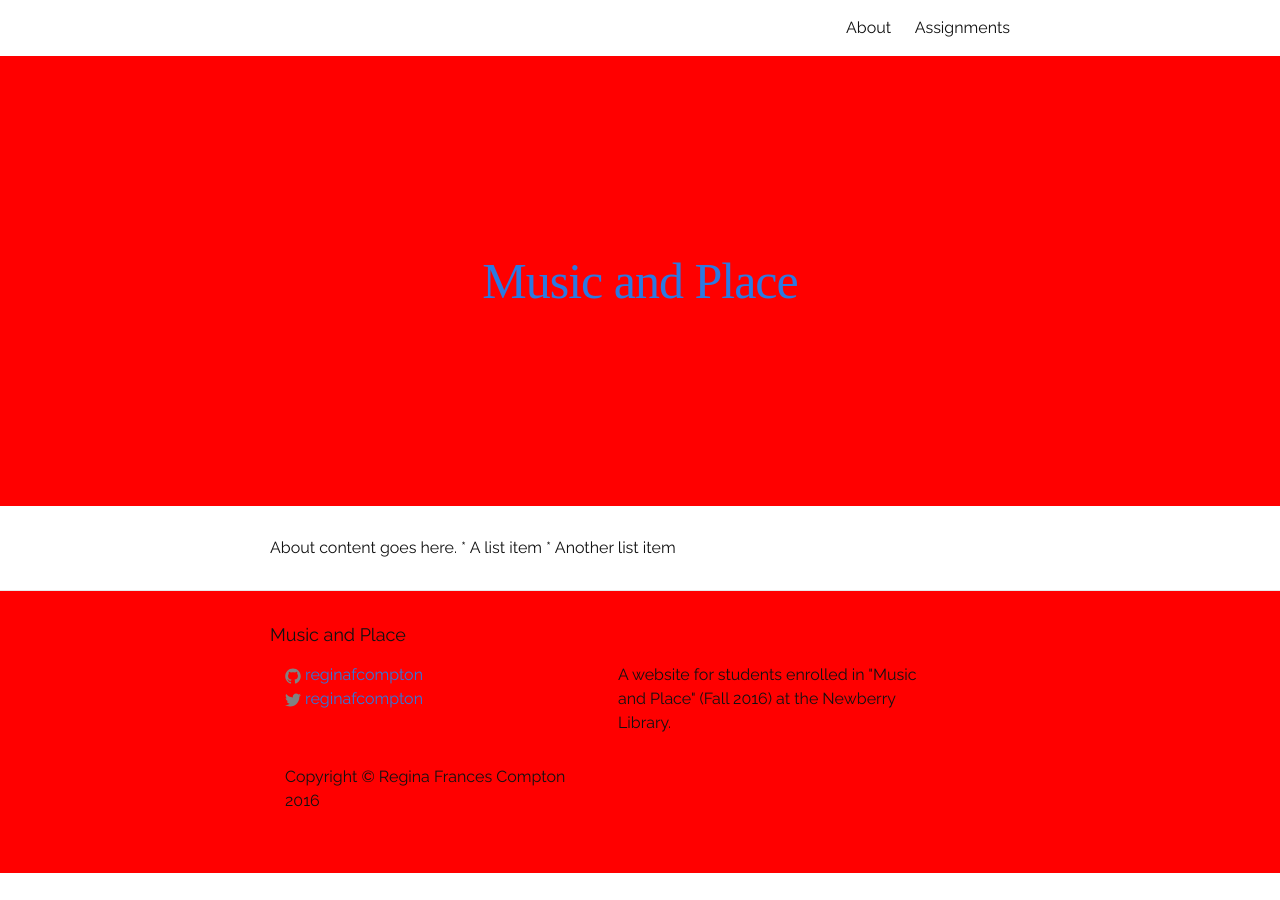
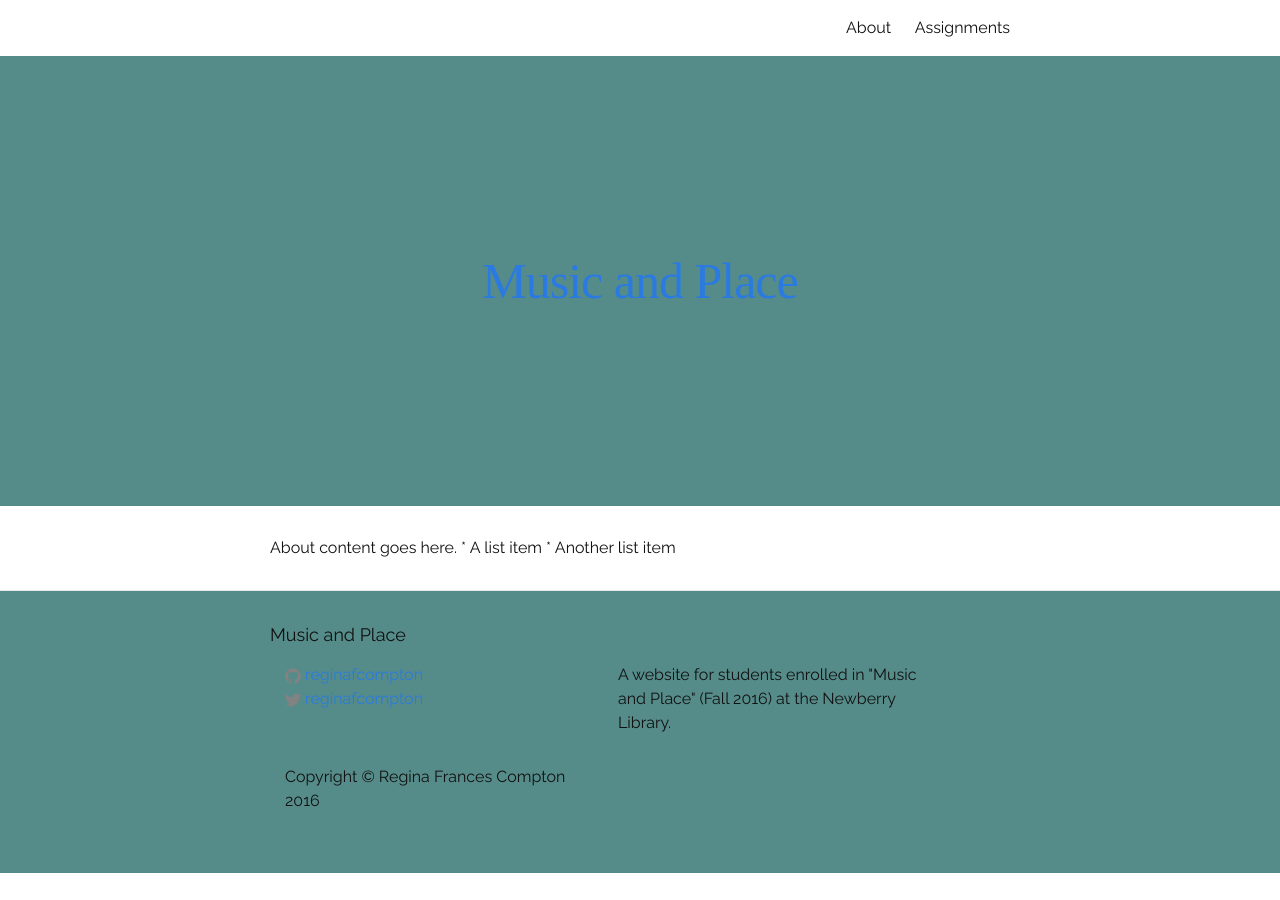
Before and after one commit to reginafcompton/music-place, a Jekyll site: the page built from index.html, in a window 1280 px wide. Built offline with Jekyll 4.4.1, drawn with Linux system fonts in a browser that asks for light colours; some web fonts are replaced.

Commit message:
Add some background color

```diff
--- a/_sass/_layout.scss
+++ b/_sass/_layout.scss
@@ -9,7 +9,7 @@
 }
 
 aside {
-    background: red;
+    background: $heading-background;
     padding: 0px 15px;
     text-align: center;
     margin: 0;
@@ -101,7 +101,7 @@ aside {
  */
 
 footer {
-    background: red;
+    background: #558C89;
     margin: 0;
     display: flex;
 }
--- a/css/main.scss
+++ b/css/main.scss
@@ -13,6 +13,7 @@ $small-font-size:  $base-font-size * 0.875;
 $base-line-height: 1.5;
 
 $heading-font-family: 'Crafty Girls', cursive;
+$heading-background: #558C89;
 
 $spacing-unit:     30px;
 
```
